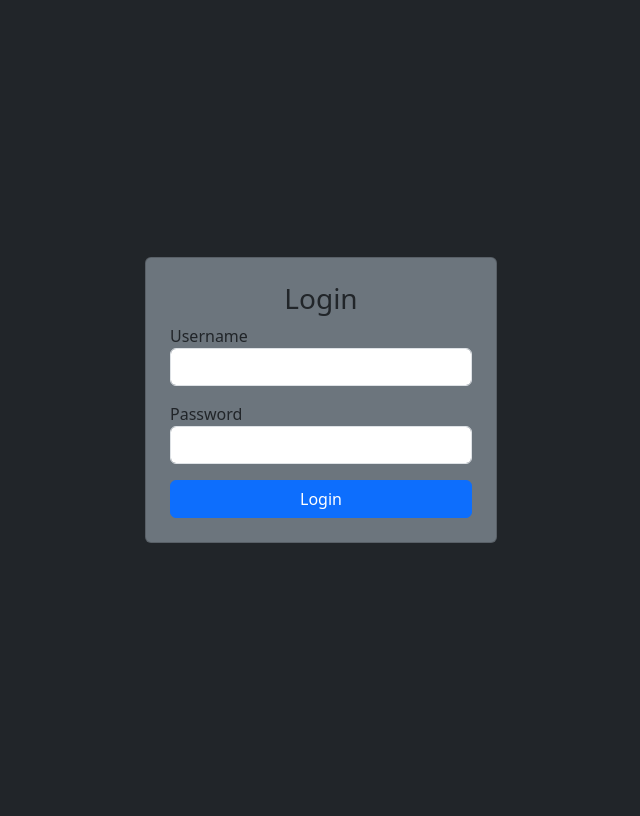
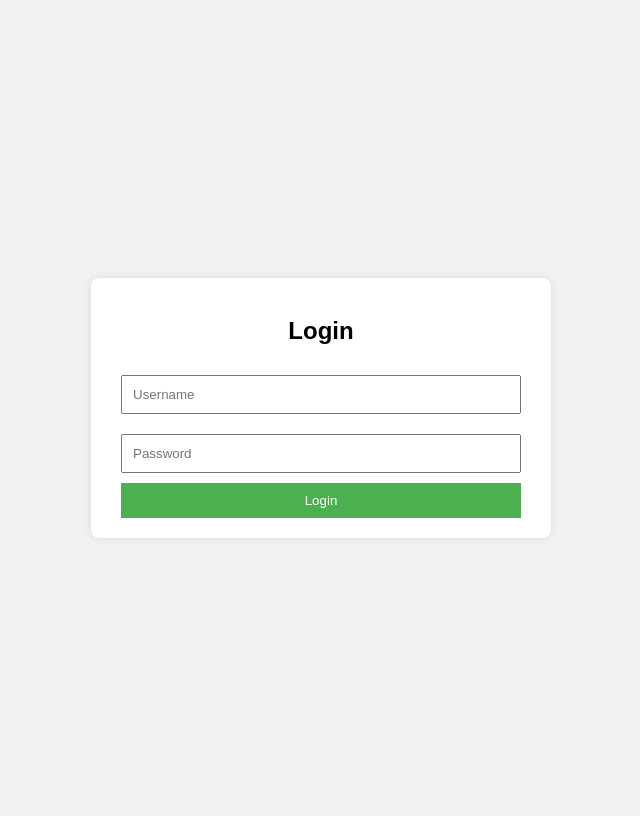
Before and after one commit to Shrikesh1996/expense_tracker, a Flask app: page /login in a window 1280 px wide. Shown: the whole page, without its empty margins (319-959 px from the left). Before the commit the page ends 543 px from the top, so only its background shows below. Run offline with Flask 2, Linux system fonts and the light colour scheme.

Commit message:
New login added

```diff
--- a/app.py
+++ b/app.py
@@ -2,11 +2,13 @@ from flask import Flask, render_template, request, redirect, send_file, session,
 import pandas as pd
 from datetime import datetime
 import os
-from dotenv import load_dotenv
 
-load_dotenv()
+
 app = Flask(__name__)
-app.secret_key = os.getenv('SECRET_KEY', 'default_key')
+app.secret_key = 'simplekey'
+
+STATIC_USERNAME = 'karmoreshrikesh0@gmail.com'
+STATIC_PASSWORD = 'SecAuth01#'
 
 FILE_NAME = 'expenses.xlsx'
 COLUMNS = ['Date', 'Amount', 'Description', 'Category']
@@ -25,31 +27,26 @@ def save_data(df):
 @app.route('/login', methods=['GET', 'POST'])
 def login():
     if request.method == 'POST':
-        if request.form['username'] == os.getenv('USERNAME') and request.form['password'] == os.getenv('PASSWORD'):
-            session['logged_in'] = True
-            return redirect('/')
+        if request.form['username'] == STATIC_USERNAME and request.form['password'] == STATIC_PASSWORD:
+            session['user'] = request.form['username']
+            return redirect(url_for('index'))
         else:
-            return render_template('login.html', error="Invalid credentials")
+            return render_template('login.html', error='Invalid credentials')
     return render_template('login.html')
 
 @app.route('/logout')
 def logout():
-    session.clear()
-    return redirect('/login')
+    session.pop('user', None)
+    return redirect(url_for('login'))
 
-def login_required(f):
-    from functools import wraps
-    @wraps(f)
-    def decorated(*args, **kwargs):
-        if not session.get('logged_in'):
-            return redirect('/login')
-        return f(*args, **kwargs)
-    return decorated
+@app.before_request
+def require_login():
+    if request.endpoint not in ('login', 'static') and 'user' not in session:
+        return redirect(url_for('login'))
 
 # ---------------- Routes ----------------
 
 @app.route('/', methods=['GET', 'POST'])
-@login_required
 def index():
     df = load_data()
     if request.method == 'POST':
@@ -75,7 +72,6 @@ def index():
     return render_template('index.html', expenses=expenses, total=total)
 
 @app.route('/delete', methods=['POST'])
-@login_required
 def delete():
     df = load_data()
     selected_index = int(request.form['selected_index'])
@@ -85,7 +81,6 @@ def delete():
     return redirect('/')
 
 @app.route('/edit', methods=['GET', 'POST'])
-@login_required
 def edit():
     df = load_data()
     if request.method == 'GET':
@@ -101,12 +96,10 @@ def edit():
         return redirect('/')
 
 @app.route('/export_csv')
-@login_required
 def export_csv():
     return send_file(FILE_NAME, as_attachment=True)
 
 @app.route('/display')
-@login_required
 def display():
     df = load_data()
     df['Month'] = pd.to_datetime(df['Date']).dt.to_period('M')
--- a/requirements.txt
+++ b/requirements.txt
@@ -2,4 +2,3 @@ Flask==2.2.5
 pandas==1.5.3
 openpyxl==3.1.2
 numpy==1.23.5
-python-dotenv
--- a/templates/login.html
+++ b/templates/login.html
@@ -2,26 +2,63 @@
 <html lang="en">
 <head>
   <meta charset="UTF-8">
-  <title>Login</title>
-  <link href="https://cdn.jsdelivr.net/npm/bootstrap@5.3.0/dist/css/bootstrap.min.css" rel="stylesheet">
+  <title>Login - Expense Tracker</title>
+  <meta name="viewport" content="width=device-width, initial-scale=1">
+  <style>
+    body {
+      font-family: Arial, sans-serif;
+      background: #f2f2f2;
+      display: flex;
+      align-items: center;
+      justify-content: center;
+      height: 100vh;
+    }
+    .login-box {
+      background: #fff;
+      padding: 20px 30px;
+      border-radius: 8px;
+      box-shadow: 0 0 10px rgba(0,0,0,0.1);
+      width: 100%;
+      max-width: 400px;
+    }
+    .login-box h2 {
+      text-align: center;
+      margin-bottom: 20px;
+    }
+    .login-box input {
+      width: 100%;
+      padding: 10px;
+      margin: 10px 0;
+      box-sizing: border-box;
+    }
+    .login-box button {
+      width: 100%;
+      padding: 10px;
+      background: #4CAF50;
+      color: #fff;
+      border: none;
+      cursor: pointer;
+    }
+    .error {
+      color: red;
+      text-align: center;
+      margin-top: 10px;
+    }
+  </style>
 </head>
-<body class="bg-dark text-white d-flex justify-content-center align-items-center vh-100">
-  <div class="card p-4 bg-secondary" style="width: 22rem;">
-    <h3 class="text-center">Login</h3>
+<body>
+
+  <div class="login-box">
+    <h2>Login</h2>
     <form method="POST">
-      <div class="mb-3">
-        <label>Username</label>
-        <input type="text" name="username" class="form-control" required>
-      </div>
-      <div class="mb-3">
-        <label>Password</label>
-        <input type="password" name="password" class="form-control" required>
-      </div>
+      <input type="text" name="username" placeholder="Username" required>
+      <input type="password" name="password" placeholder="Password" required>
+      <button type="submit">Login</button>
       {% if error %}
-        <div class="text-danger">{{ error }}</div>
+        <div class="error">{{ error }}</div>
       {% endif %}
-      <button type="submit" class="btn btn-primary w-100">Login</button>
     </form>
   </div>
+
 </body>
 </html>
```
